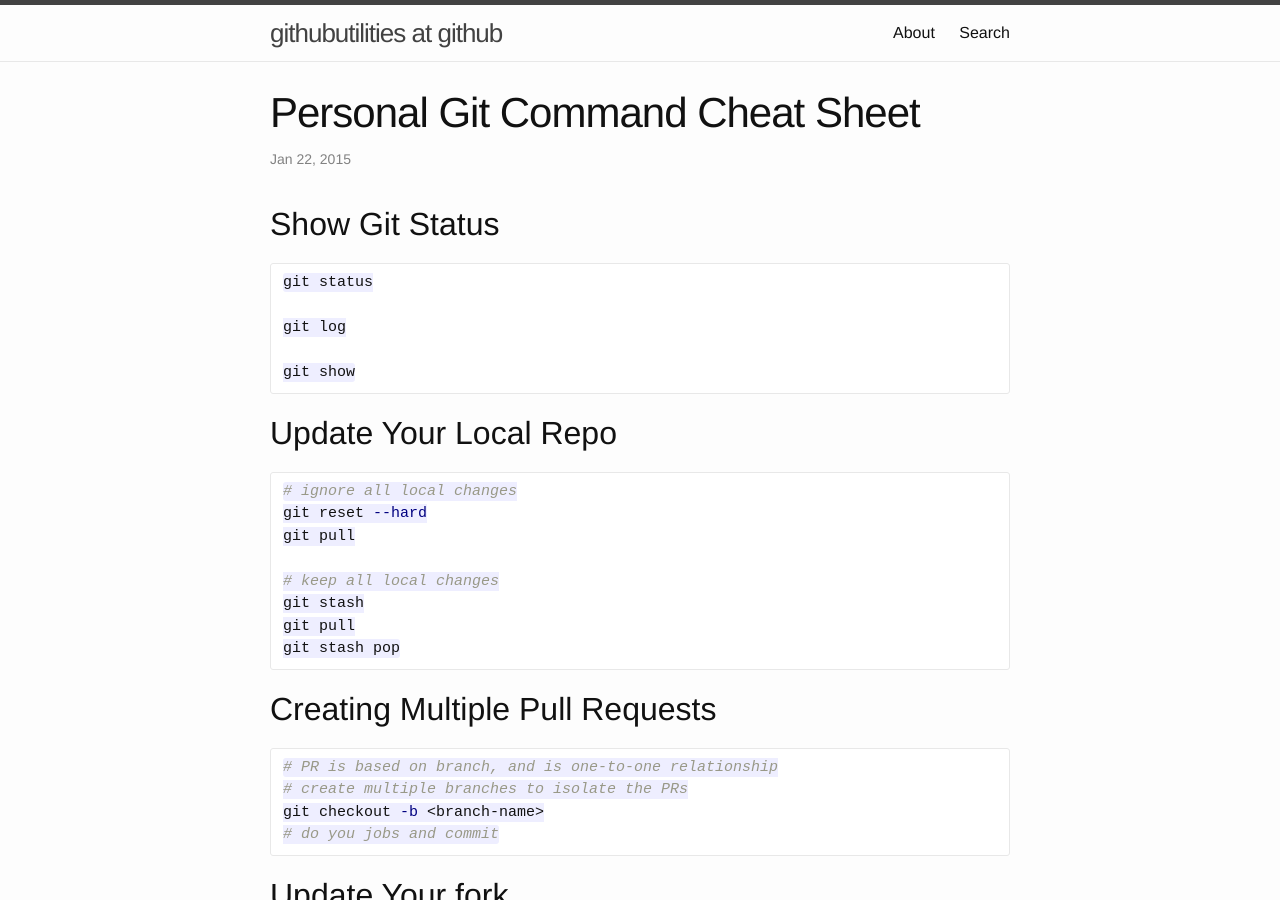
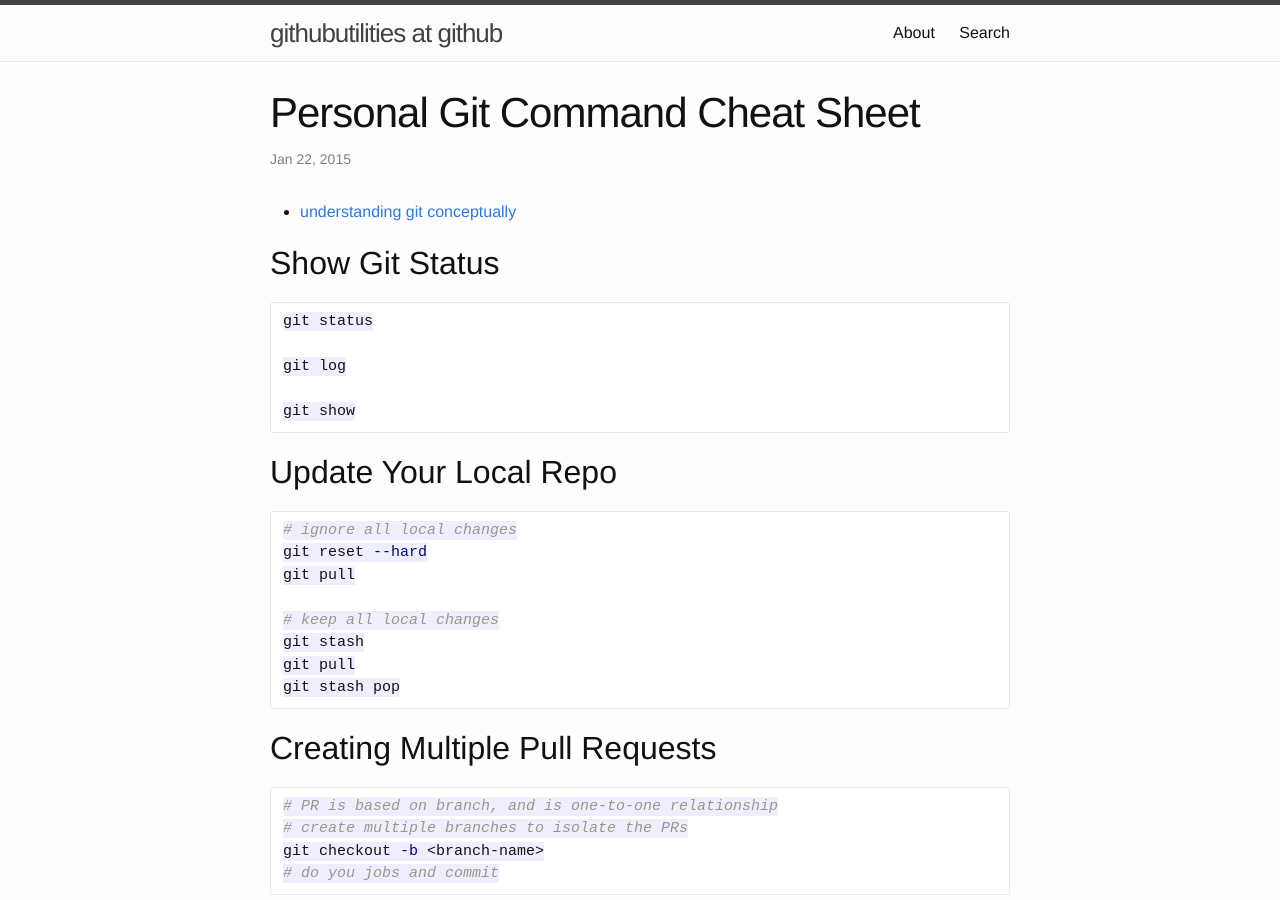
Before and after one commit to githubutilities/githubutilities.github.io, a Jekyll site: the page built from _posts/2015-01-22-personal-git-command-cheat-sheet.markdown, in a window 1280 px wide and 900 px high. Built offline with Jekyll 4.4.1, drawn with Linux system fonts in a browser that asks for light colours; Markdown is read by kramdown in place of the engine named in the settings.

Commit message:
Add git concepts to git cheatsheet

```diff
--- a/_posts/2015-01-22-personal-git-command-cheat-sheet.markdown
+++ b/_posts/2015-01-22-personal-git-command-cheat-sheet.markdown
@@ -4,6 +4,8 @@
 date:   2015-01-22 17:10
 categories: git
 ---
+
+* [understanding git conceptually](http://www.sbf5.com/~cduan/technical/git/)
 
 ## Show Git Status
 
```
